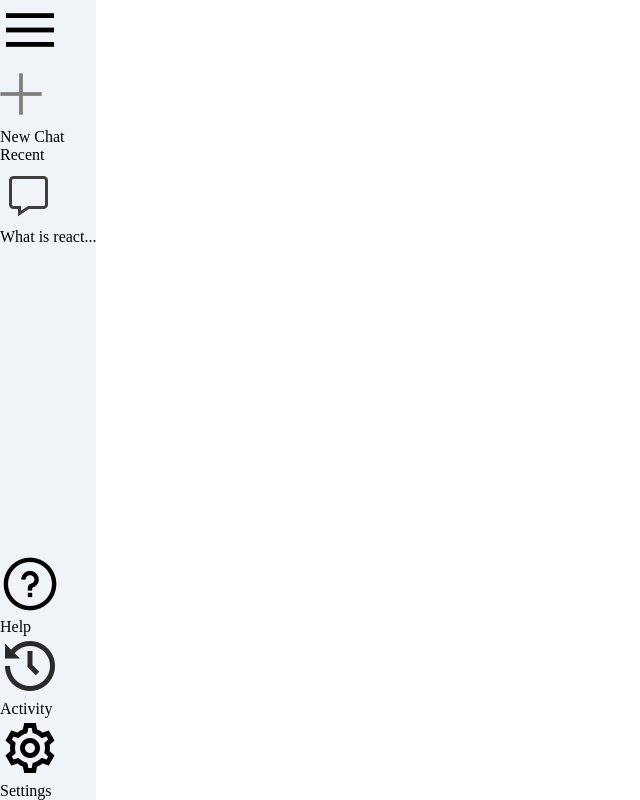
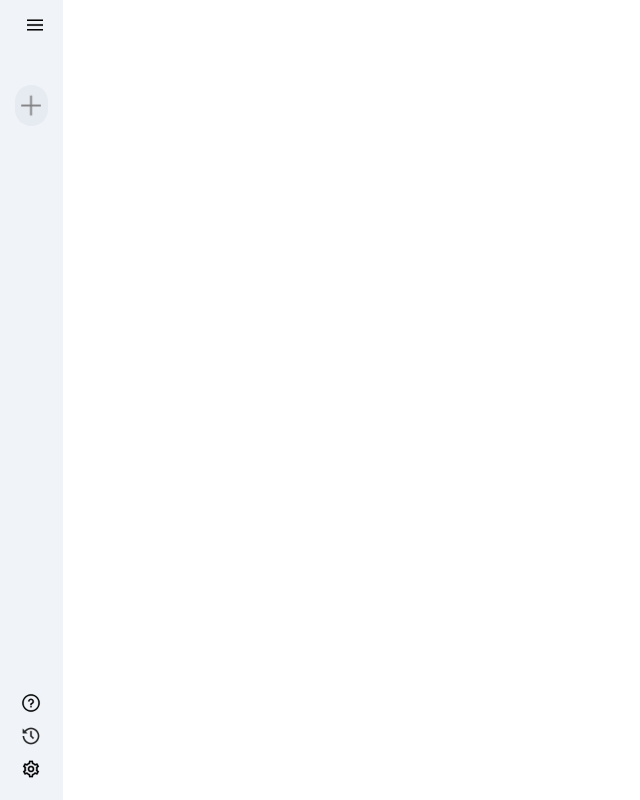
Before and after one commit to Anand-1812/Gemini-Clone, a React (Vite) app: page / in a window 1280 px wide. Shown: the whole page, without its empty margins (0-640 px from the left). Built offline with nearby package versions, Linux system fonts and the light colour scheme.

Commit message:
create the sidebar components

```diff
--- a/package.json
+++ b/package.json
@@ -11,7 +11,8 @@
   },
   "dependencies": {
     "react": "^19.1.1",
-    "react-dom": "^19.1.1"
+    "react-dom": "^19.1.1",
+    "react-icons": "^5.5.0"
   },
   "devDependencies": {
     "@eslint/js": "^9.32.0",
--- a/src/components/Sidebar/Sidebar.css
+++ b/src/components/Sidebar/Sidebar.css
@@ -4,4 +4,70 @@
   flex-direction: column;
   justify-content: space-between;
   background-color: #f0f4f9;
+  padding: 15px 15px;
 }
+
+.sidebar img {
+  width: 20px;
+}
+
+.sidebar .menu {
+  display: block;
+  margin-left: 10px;
+  cursor: pointer;
+  transition: background-color 0.3s ease;
+}
+
+.sidebar .menu:hover {
+  background-color: #e2e6eb;
+}
+
+.sidebar .new-chat {
+  margin-top: 50px;
+  display: inline-flex;
+  align-items: center;
+  gap: 10px;
+  padding: 0.4rem;
+  background-color: #e6eaf1;
+  border-radius: 50px;
+  font-size: 0.8rem;
+  color: grey;
+  cursor: pointer;
+}
+
+.sidebar .recent {
+  display: flex;
+  flex-direction: column;
+}
+
+.sidebar .recent-title {
+  margin-top: 30px;
+  margin-bottom: 20px;
+}
+
+.sidebar .recent-entry {
+  display: flex;
+  align-items: start;
+  gap: 10px;
+  padding: 0.4rem;
+  border-radius: 50px;
+  color: #282828;
+  cursor: pointer;
+  transition: background-color 0.3s ease;
+}
+
+.sidebar .recent-entry:hover {
+  background-color: #e2e6eb;
+}
+
+/* Bottom part */
+
+.sidebar .bottom {
+  display: flex;
+  flex-direction: column;
+}
+
+.sidebar .bottom-item {
+  padding: 0.4rem;
+  cursor: pointer;
+}
--- a/src/components/Sidebar/Sidebar.jsx
+++ b/src/components/Sidebar/Sidebar.jsx
@@ -1,15 +1,20 @@
 import './Sidebar.css';
 import { assets } from '../../assets/assets'
+import { useState } from 'react';
 
 export const Sidebar = () => {
+
+  const [toggleSidebar, setToggleSidebar] = useState(false);
+
   return (
     <div className="sidebar">
       <div className='top'>
-        <img className='menu' src={assets.menu_icon} ult="" />
+        <img onClick={() => setToggleSidebar(prev => !prev)} className='menu' src={assets.menu_icon} ult="" />
         <div className="new-chat">
-          <img src={assets.plus_icon} alt="" />
-          <p>New Chat</p>
+          <img src={assets.plus_icon}  alt="" />
+          { toggleSidebar ? <p>New Chat</p> : null }
         </div>
+        { toggleSidebar ?
           <div className="recent">
             <p className='recent-title'>Recent</p>
             <div className="recent-entry">
@@ -17,19 +22,21 @@ export const Sidebar = () => {
               <p>What is react...</p>
             </div>
           </div>
+          : null
+        }
       </div>
       <div className='bottom'>
         <div className="bottom-item recent-entry">
           <img src={assets.question_icon} alt="" />
-          <p>Help</p>
+          { toggleSidebar ? <p>Help</p> : null }
         </div>
         <div className="bottom-item recent-entry">
           <img src={assets.history_icon} alt="" />
-          <p>Activity</p>
+          { toggleSidebar ?  <p>Activity</p> : null }
         </div>
         <div className="bottom-item recent-entry">
           <img src={assets.setting_icon} alt="" />
-          <p>Settings</p>
+          { toggleSidebar ? <p>Settings</p> : null }
         </div>
       </div>
     </div>
--- a/src/index.css
+++ b/src/index.css
@@ -3,3 +3,8 @@
   padding: 0;
   box-sizing: border-box;
 }
+
+#root {
+  min-height: 100vh;
+  display: flex;
+}
```
Also changed, not shown: 1 other file (tests, documents, lock files or other folders). Lines whose indentation alone changed are shown as unchanged.
